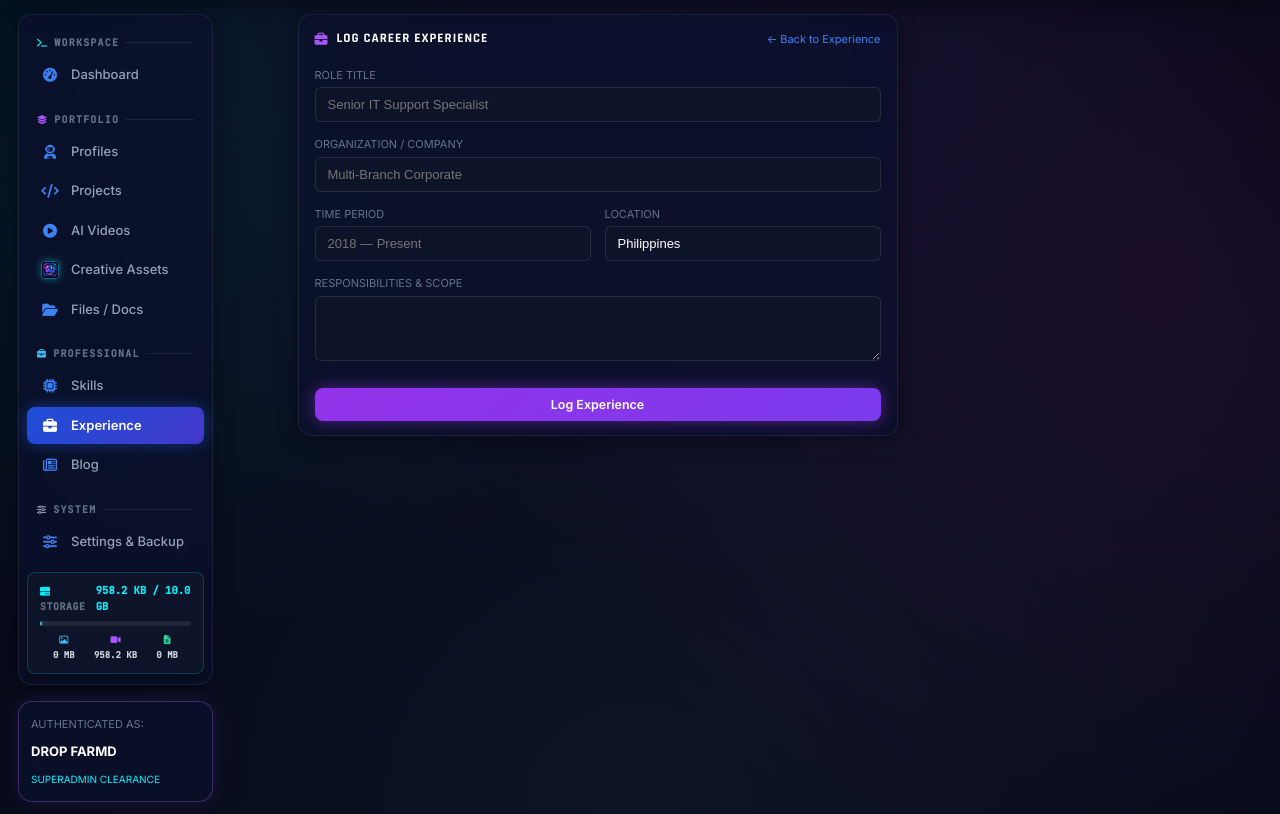
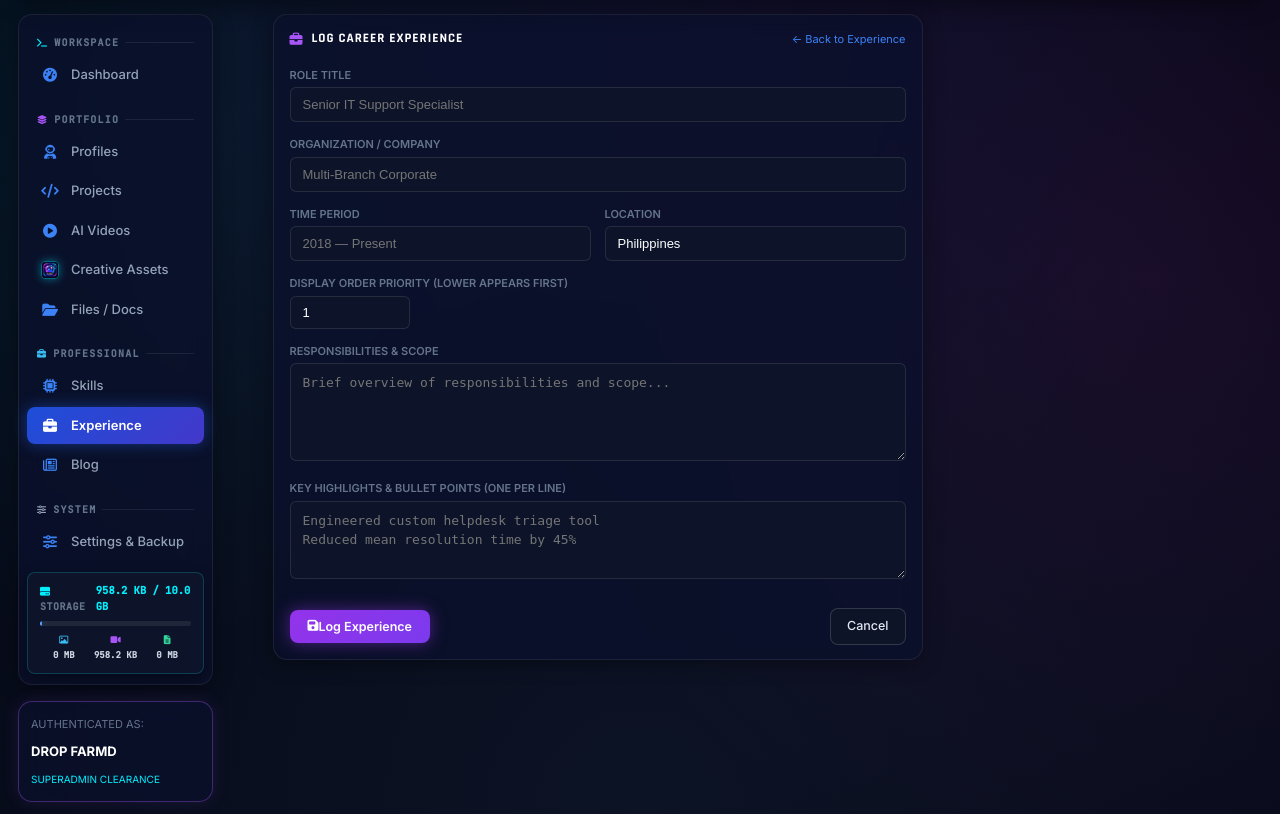
Before and after one commit to reianrd328/lyrch-portfolio, a Flask app: page /admin/experience/create in a window 1280 px wide. Shown: the part 74-888 px from the top of the page. Run offline with Flask 3, Linux system fonts and the light colour scheme; a user stored in the database is signed in; data comes from the database, SQL or seed files in the repository.

Commit message:
fix(experience): align add experience form fields with edit experience form

```diff
--- a/app/routes/experience.py
+++ b/app/routes/experience.py
@@ -18,8 +18,13 @@ def create():
         company = request.form.get("company", "").strip()
         location = request.form.get("location", "Philippines")
         period = request.form.get("period", "").strip()
-        description = request.form.get("description")
-        highlights = request.form.get("highlights")
+        description = request.form.get("description", "").strip()
+        highlights = request.form.get("highlights", "").strip()
+        order_index = request.form.get("order_index", 0)
+        try:
+            order_index = int(order_index)
+        except (ValueError, TypeError):
+            order_index = 0
 
         if not role_title or not company:
             flash("Role and Company are required", "danger")
@@ -31,7 +36,8 @@ def create():
             location=location,
             period=period,
             description=description,
-            highlights=highlights
+            highlights=highlights,
+            order_index=order_index
         )
         db.session.add(exp)
         db.session.commit()
--- a/app/templates/admin/experience/create.html
+++ b/app/templates/admin/experience/create.html
@@ -3,7 +3,7 @@
 {% block title %}Add Experience — MY WORK CMS{% endblock %}
 
 {% block admin_content %}
-<div class="telemetry-card" style="max-width: 600px; margin: 0 auto; width: 100%;">
+<div class="telemetry-card" style="max-width: 650px; margin: 0 auto; width: 100%;">
     <div class="card-header-bar">
         <div class="header-label">
             <i class="fa-solid fa-briefcase"></i>
@@ -14,34 +14,49 @@
 
     <form method="POST" action="{{ url_for('admin_experience.create') }}" style="margin-top: 18px; display: flex; flex-direction: column; gap: 14px;">
         <div>
-            <label style="font-size: 11px; color: var(--text-muted); display: block; margin-bottom: 4px;">ROLE TITLE</label>
+            <label style="font-size: 11px; color: var(--text-muted); display: block; margin-bottom: 4px; font-weight: 600;">ROLE TITLE</label>
             <input type="text" name="role_title" required placeholder="Senior IT Support Specialist" style="width: 100%; background: rgba(15,23,42,0.85); border: 1px solid rgba(255,255,255,0.1); border-radius: 6px; padding: 9px 12px; color: #fff; font-size: 13px;">
         </div>
 
         <div>
-            <label style="font-size: 11px; color: var(--text-muted); display: block; margin-bottom: 4px;">ORGANIZATION / COMPANY</label>
+            <label style="font-size: 11px; color: var(--text-muted); display: block; margin-bottom: 4px; font-weight: 600;">ORGANIZATION / COMPANY</label>
             <input type="text" name="company" required placeholder="Multi-Branch Corporate" style="width: 100%; background: rgba(15,23,42,0.85); border: 1px solid rgba(255,255,255,0.1); border-radius: 6px; padding: 9px 12px; color: #fff; font-size: 13px;">
         </div>
 
-        <div style="display: grid; grid-template-columns: 1fr 1fr; gap: 14px;">
+        <div class="admin-form-row" style="gap: 14px;">
             <div>
-                <label style="font-size: 11px; color: var(--text-muted); display: block; margin-bottom: 4px;">TIME PERIOD</label>
+                <label style="font-size: 11px; color: var(--text-muted); display: block; margin-bottom: 4px; font-weight: 600;">TIME PERIOD</label>
                 <input type="text" name="period" required placeholder="2018 — Present" style="width: 100%; background: rgba(15,23,42,0.85); border: 1px solid rgba(255,255,255,0.1); border-radius: 6px; padding: 9px 12px; color: #fff; font-size: 13px;">
             </div>
             <div>
-                <label style="font-size: 11px; color: var(--text-muted); display: block; margin-bottom: 4px;">LOCATION</label>
+                <label style="font-size: 11px; color: var(--text-muted); display: block; margin-bottom: 4px; font-weight: 600;">LOCATION</label>
                 <input type="text" name="location" value="Philippines" style="width: 100%; background: rgba(15,23,42,0.85); border: 1px solid rgba(255,255,255,0.1); border-radius: 6px; padding: 9px 12px; color: #fff; font-size: 13px;">
             </div>
         </div>
 
         <div>
-            <label style="font-size: 11px; color: var(--text-muted); display: block; margin-bottom: 4px;">RESPONSIBILITIES &amp; SCOPE</label>
-            <textarea name="description" rows="3" style="width: 100%; background: rgba(15,23,42,0.85); border: 1px solid rgba(255,255,255,0.1); border-radius: 6px; padding: 9px 12px; color: #fff; font-size: 13px;"></textarea>
+            <label style="font-size: 11px; color: var(--text-muted); display: block; margin-bottom: 4px; font-weight: 600;">DISPLAY ORDER PRIORITY (LOWER APPEARS FIRST)</label>
+            <input type="number" name="order_index" value="1" style="width: 120px; background: rgba(15,23,42,0.85); border: 1px solid rgba(255,255,255,0.1); border-radius: 6px; padding: 8px 12px; color: #fff; font-size: 13px;">
         </div>
 
-        <button type="submit" class="btn-command-primary" style="margin-top: 8px;">
-            Log Experience
-        </button>
+        <div>
+            <label style="font-size: 11px; color: var(--text-muted); display: block; margin-bottom: 4px; font-weight: 600;">RESPONSIBILITIES &amp; SCOPE</label>
+            <textarea name="description" rows="4" placeholder="Brief overview of responsibilities and scope..." style="width: 100%; background: rgba(15,23,42,0.85); border: 1px solid rgba(255,255,255,0.1); border-radius: 6px; padding: 9px 12px; color: #fff; font-size: 13px; line-height: 1.5;"></textarea>
+        </div>
+
+        <div>
+            <label style="font-size: 11px; color: var(--text-muted); display: block; margin-bottom: 4px; font-weight: 600;">KEY HIGHLIGHTS &amp; BULLET POINTS (ONE PER LINE)</label>
+            <textarea name="highlights" rows="3" placeholder="Engineered custom helpdesk triage tool&#10;Reduced mean resolution time by 45%" style="width: 100%; background: rgba(15,23,42,0.85); border: 1px solid rgba(255,255,255,0.1); border-radius: 6px; padding: 9px 12px; color: #fff; font-size: 13px; line-height: 1.5;"></textarea>
+        </div>
+
+        <div style="display: flex; justify-content: space-between; align-items: center; margin-top: 10px;">
+            <button type="submit" class="btn-command-primary">
+                <i class="fa-solid fa-floppy-disk"></i> Log Experience
+            </button>
+            <a href="{{ url_for('admin_experience.index') }}" class="btn-command-secondary">
+                Cancel
+            </a>
+        </div>
     </form>
 </div>
 {% endblock %}
```
Also changed, not shown: tests/test_experience.py (+12 -1 lines).
